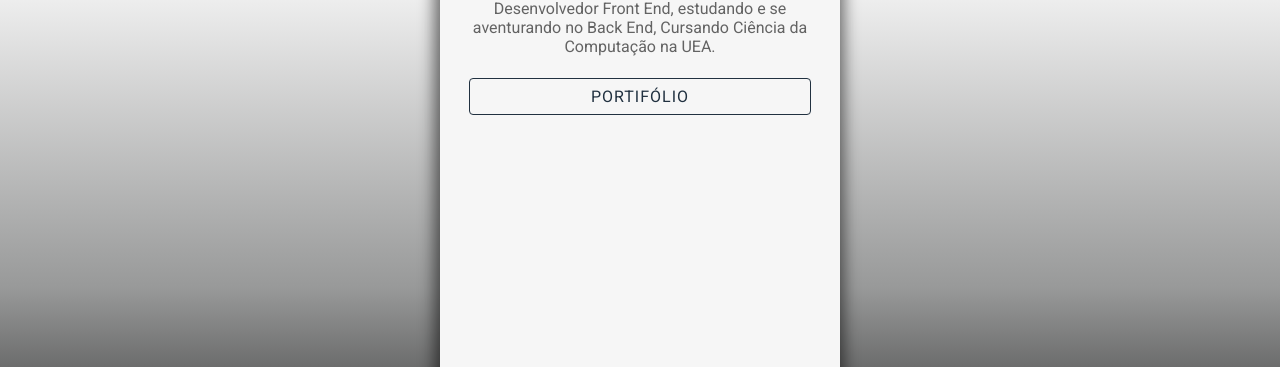
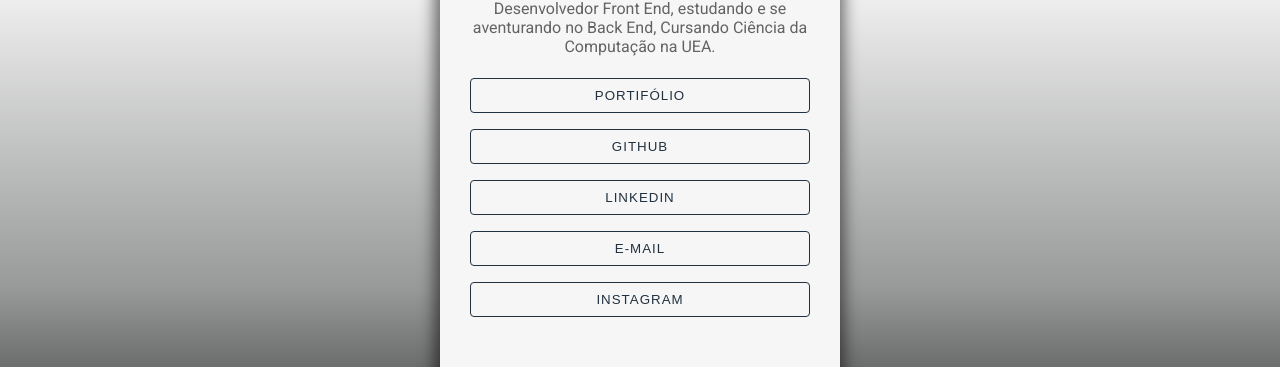
Before and after one commit to Elian-beep/my-link-tree, a Vue app: page / in a window 1280 px wide. Shown: the part 240-607 px from the top of the page. Built offline with nearby package versions, Linux system fonts and the light colour scheme.

Commit message:
craeted basic button link

```diff
--- a/src/components/BodyPage.vue
+++ b/src/components/BodyPage.vue
@@ -1,6 +1,10 @@
 <template>
   <div>
-    <ButtonLink />
+    <ButtonLink textButton="Portifólio" inputLink="https://cursos.alura.com.br/vitrinedev/elian-19batista"/>
+    <ButtonLink textButton="Github" inputLink="https://github.com/Elian-beep" />
+    <ButtonLink textButton="Linkedin" inputLink="https://www.linkedin.com/in/elian-batista-beep/" />
+    <ButtonLink textButton="E-mail" inputLink="mailto:elian.19batista@gmail.com" />
+    <ButtonLink textButton="Instagram" inputLink="https://www.instagram.com/e_lianb/" />
   </div>
 </template>
 
--- a/src/components/ButtonLink.vue
+++ b/src/components/ButtonLink.vue
@@ -1,7 +1,8 @@
 <template>
-    <a href="#">
-        Portifólio
-    </a>
+    <button @click="redirectLink">
+        <i></i>
+        <span>{{textButton}}</span>
+    </button>
 </template>
 
 <script lang="ts">
@@ -9,13 +10,30 @@ import { defineComponent } from 'vue';
 
 export default defineComponent({
     name: 'ButtonLink',
+    props: {
+        textButton: {
+            type: String,
+            required: true
+        },
+        inputLink: {
+            type: String,
+            required: true
+        }
+    },
+    methods: {
+        redirectLink() {
+            console.log('redirecionando para: ', this.inputLink);
+            window.location.assign(this.inputLink);
+        }
+    }
 });
 </script>
 
 <style scoped>
 
-a{
+button{
     border: 1px solid #213140;
+    background: none;
     width: 85%;
     height: 35px;
     border-radius: 4px;
@@ -32,8 +50,9 @@ a{
     transition: ease-in .2s;
 }
 
-a:hover{
+button:hover{
     background: #213140;
     color: rgb(246, 246, 246);
+    cursor: pointer;
 }
 </style>
```
